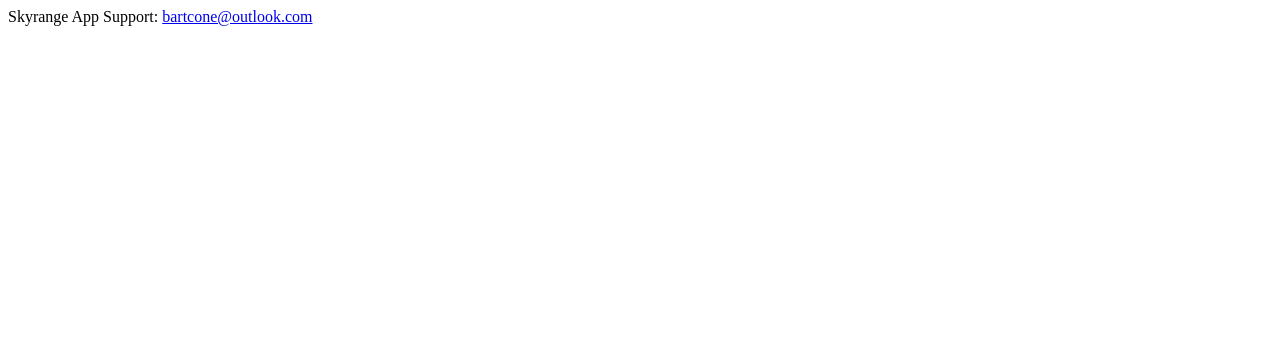
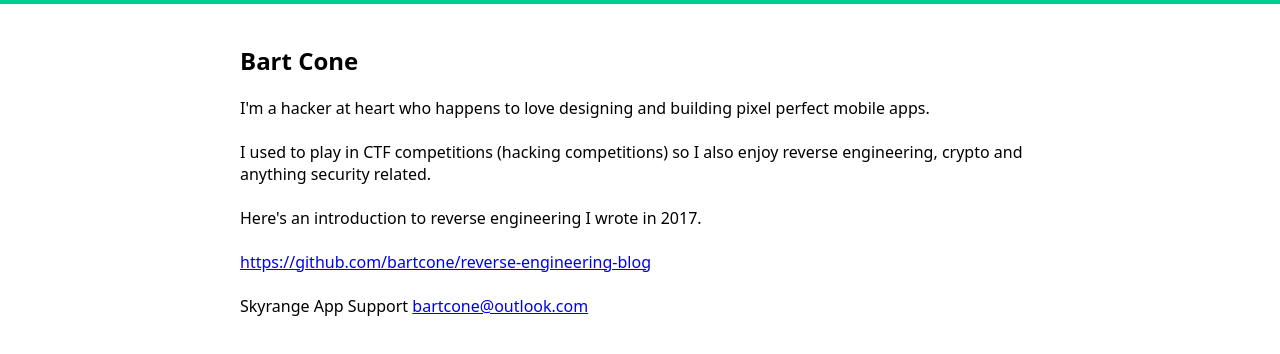
Before and after one commit to bartcone/bartcone.github.io, a plain HTML site: page index.html in a window 1280 px wide. Drawn offline with Linux system fonts and the light colour scheme.

Commit message:
Update index.html

```diff
--- a/index.html
+++ b/index.html
@@ -1,3 +1,54 @@
-Skyrange App
+<!DOCTYPE html>
+<html lang="en">
+<head>
+    <meta charset="UTF-8">
+    <meta name="viewport" content="width=device-width, initial-scale=1.0">
+    <title>Bart Cone</title>
+    <style>
+        body {
+            font-family: system-ui, -apple-system, BlinkMacSystemFont, "Segoe UI", "Roboto", "Oxygen", "Ubuntu", "Cantarell", "Fira Sans", "Droid Sans", "Helvetica Neue", sans-serif;
+            margin: 0;
+            padding: 0;
+            background-color: #fff;
+        }
 
-Support: <a href="mailto:bartcone@outlook.com">bartcone@outlook.com</a>
+        .header {
+            background-color: #00CC91;
+            color: #fff;
+            padding: 2px 0;
+        }
+
+        .container {
+            max-width: 800px;
+            margin: auto;
+            padding: 20px;
+        }
+
+        .section {
+            background-color: #fff;
+            padding: 20px;
+            margin-bottom: 20px;
+            border-radius: 5px;
+            box-shadow: 0 2px 4px rgba(0, 0, 0, 0.1);
+        }
+    </style>
+</head>
+<body>
+    <div class="header">
+    </div>
+    <div class="container">
+        <h2>Bart Cone</h2>
+        <div>
+            I'm a hacker at heart who happens to love designing and building pixel perfect mobile apps.
+            <br /><br />
+            I used to play in CTF competitions (hacking competitions) so I also enjoy reverse engineering, crypto and anything security related.
+            <br /><br />
+            Here's an introduction to reverse engineering I wrote in 2017.
+            <br /><br />
+            <a href="https://github.com/bartcone/reverse-engineering-blog">https://github.com/bartcone/reverse-engineering-blog</a>
+            <br /><br />
+            Skyrange App Support <a href="mailto:bartcone@outlook.com">bartcone@outlook.com</a>
+        </div>
+    </div>
+</body>
+</html>
```
